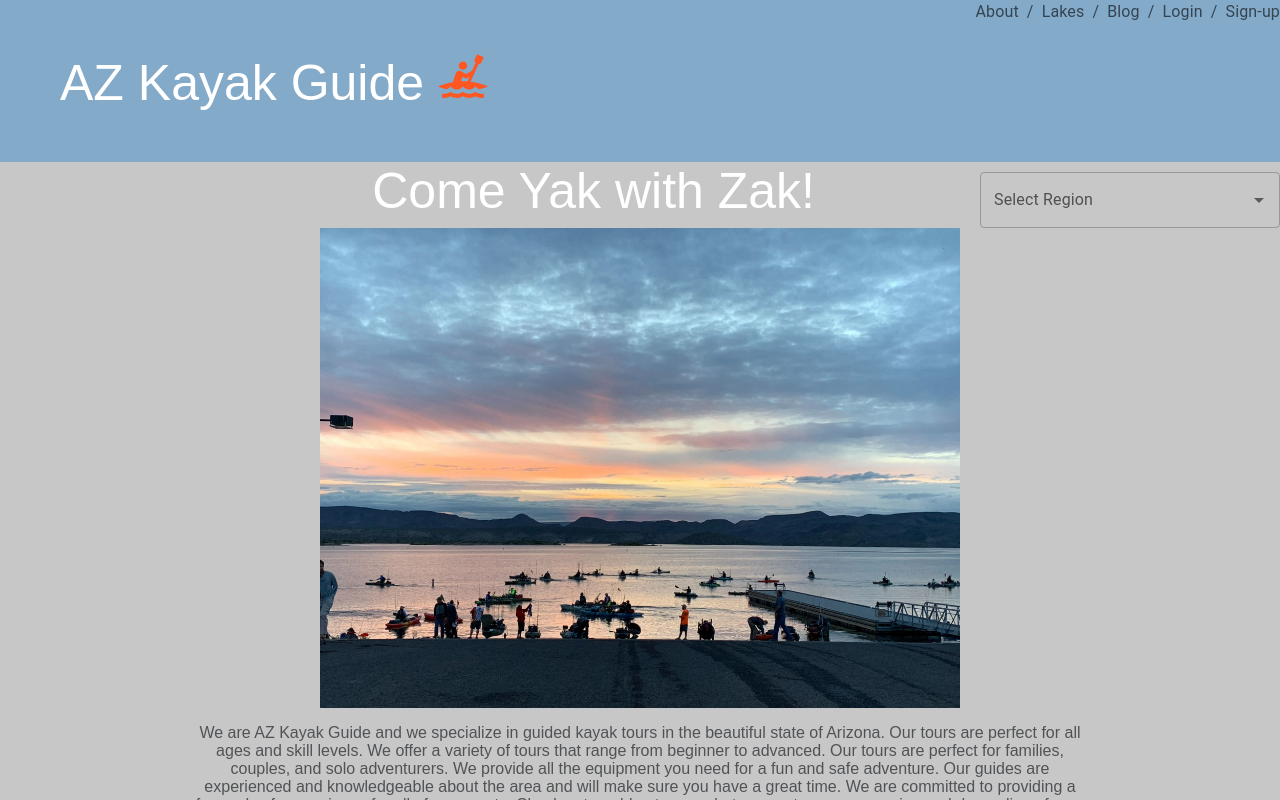
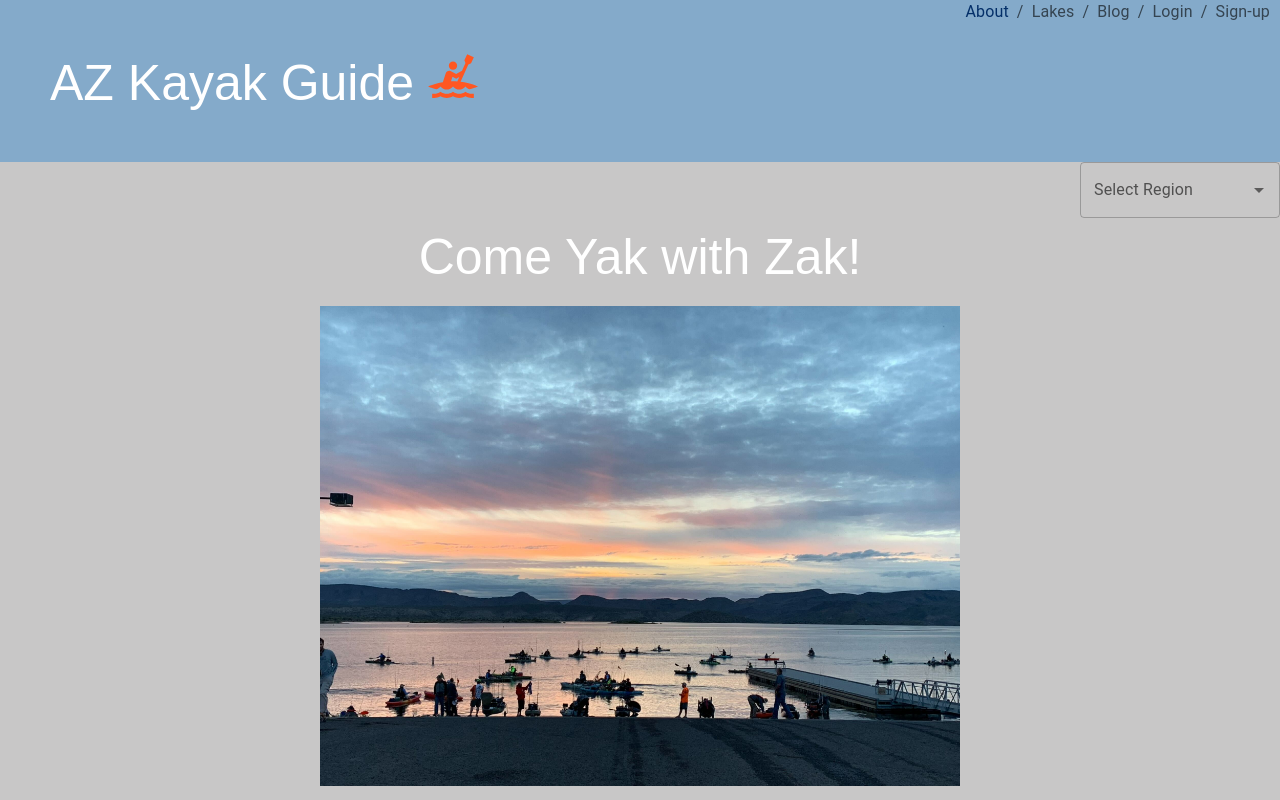
Before and after one commit to jaschmidt22/az-kayak-guide, a React (Vite) app in the folder client/: page / in a window 1280 px wide. Shown: the top 800 px of the page. Built offline with nearby package versions, Linux system fonts and the light colour scheme.

Commit message:
Fixed some layout issues

```diff
--- a/client/src/components/Footer/Footer.css
+++ b/client/src/components/Footer/Footer.css
@@ -1,5 +1,6 @@
 #icon {
   color: #042f68;
+  padding-top: 30px;
 }
 
 #icon:hover {
--- a/client/src/components/Header/Header.jsx
+++ b/client/src/components/Header/Header.jsx
@@ -10,7 +10,7 @@ import "./Header.css";
 export default function Header() {
   return (
     <div className="wrapper">
-      <div className="headerParent" style={{ padding: "0px 0px 0px 60px" }}>
+      <div className="headerParent" style={{ padding: "0px 10px 0px 50px" }}>
         <p id="header-text">
           AZ Kayak Guide{" "}
           <KayakingIcon sx={{ color: deepOrange[500] }} fontSize="Large" />
--- a/client/src/components/Navigation/Navigation.css
+++ b/client/src/components/Navigation/Navigation.css
@@ -15,11 +15,11 @@
 
 .nav-link:visited {
   text-decoration: none;
-  color: #ffffff;
+  color: #ffff;
 }
 
 .nav-link.active {
-  color: #1ad1db;
+  color: #042f68;
   display: flex;
 }
 
--- a/client/src/components/Navigation/Navigation.jsx
+++ b/client/src/components/Navigation/Navigation.jsx
@@ -17,10 +17,11 @@ function Navigation() {
           to="/"
           underline="hover"
           color="inherit"
-          className={currentPage === "/About" ? "nav-link active" : "nav-link"}
+          className={currentPage === "/" ? "nav-link active" : "nav-link"}
         >
           About
         </Link>
+
         <Link
           component={RouterLink}
           to="/Lakes"
@@ -40,6 +41,7 @@ function Navigation() {
         >
           Blog
         </Link>
+
         <Link
           component={RouterLink}
           to="/Login"
@@ -49,6 +51,7 @@ function Navigation() {
         >
           Login
         </Link>
+
         <Link
           component={RouterLink}
           to="/Signup"
@@ -58,6 +61,7 @@ function Navigation() {
         >
           Sign-up
         </Link>
+
       </Breadcrumbs>
     </div>
   );
--- a/client/src/pages/About/About.css
+++ b/client/src/pages/About/About.css
@@ -17,9 +17,9 @@
   font-family: Arial, Helvetica, sans-serif;
   font-size: 50px;
   text-align: center;
-  padding-right: 165px;
-  color: #ffffff;
-
+  color: #ffff;
+  padding-top: 10px;
+  padding-bottom: 20px;
 }
 
 #p-about {
@@ -27,3 +27,7 @@
   color: #505356;
   text-align: center;
 }
+
+#region-menu {
+  color: #042f68
+}
--- a/client/src/pages/About/About.jsx
+++ b/client/src/pages/About/About.jsx
@@ -10,18 +10,21 @@ export default function About() {
   return (
     <>
       <div className="region">
-        <div className="about-title"> Come Yak with Zak! </div>
+
         <Autocomplete
           disablePortal
           id="region-menu"
-          style={{ padding: "10px 0px 0px 0px" }}
+          style={{ padding: "0px 0px 0px 0px" }}
           options={regions}
-          sx={{ width: 300 }}
+          sx={{ width: 200 }}
           renderInput={(params) => (
             <TextField {...params} label="Select Region" />
           )}
         />
       </div>
+
+      <div className="about-title"> Come Yak with Zak! </div>
+
       <div className="image-container">
         <CardMedia
           component="img"
--- a/client/src/pages/Lakes/Lakes.css
+++ b/client/src/pages/Lakes/Lakes.css
@@ -22,6 +22,7 @@ h1 {
     font-family: Arial, Helvetica, sans-serif;
     display: flex;
     justify-content: center;
+    color: #042f68;
 }
 
 #p-about {
```
